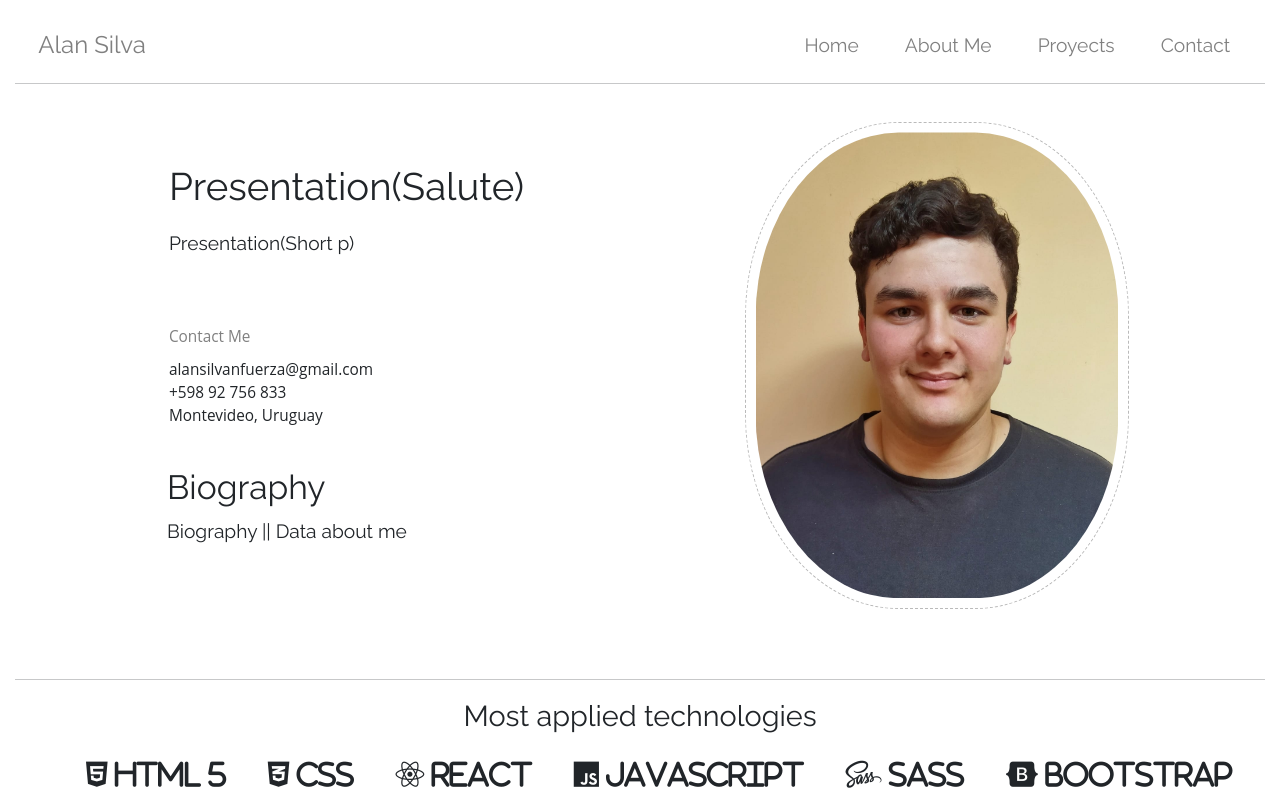
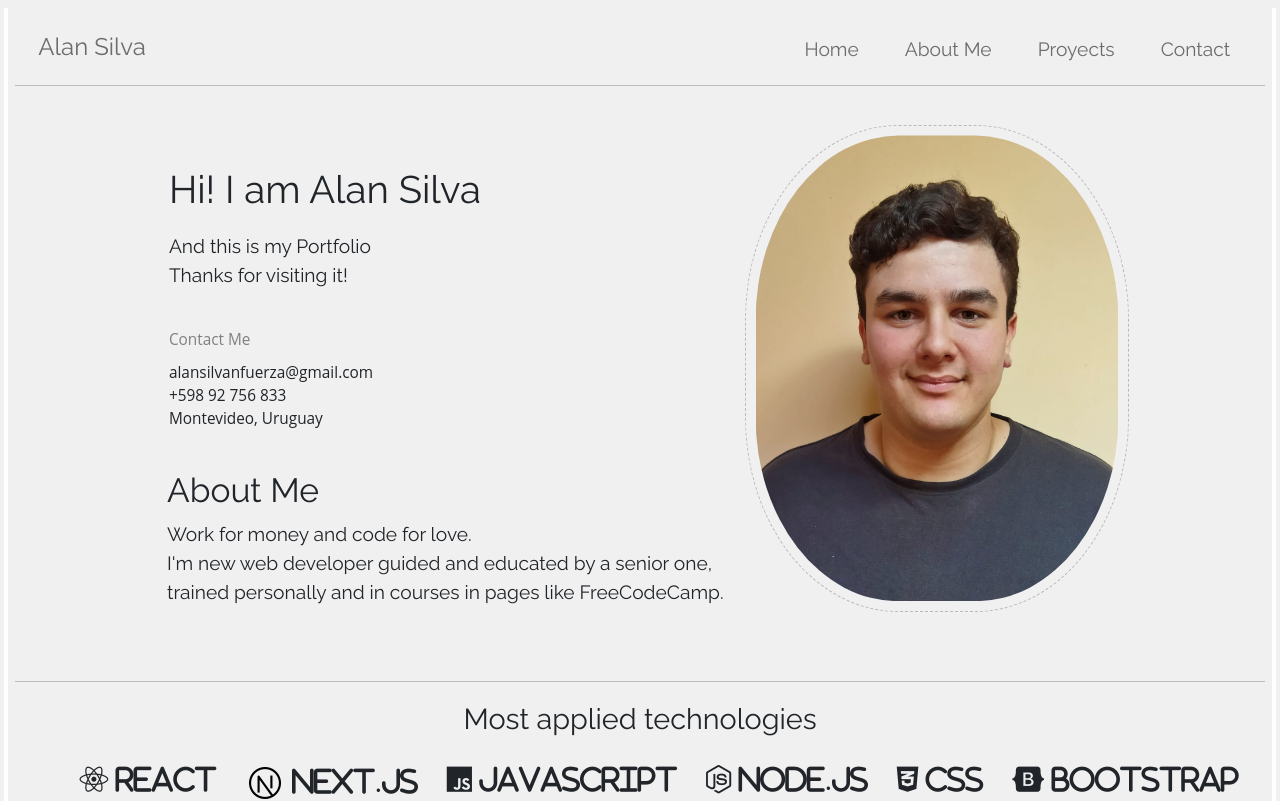
Before and after one commit to alanSilva04/alanSilva-portfolio-phase2, a React (Create React App) app: page / in a window 1280 px wide. Shown: the top 801 px of the page. Built offline with nearby package versions, Linux system fonts and the light colour scheme; the HTML template or start-up script is replaced by a standard one.

Commit message:
Added some content about me

```diff
--- a/src/App.css
+++ b/src/App.css
@@ -1,5 +1,5 @@
 * {
-    background-color: transparent;
+    background-color: rgb(240, 240, 240);
     scroll-behavior: smooth;
     margin: 0;
     font-family: "Raleway",sans-serif;
--- a/src/components/biography/Biography.css
+++ b/src/components/biography/Biography.css
@@ -22,6 +22,13 @@
     list-style: none;
 }
 
-.tec-items i {
+.tec-items i,li {
     font-size: 1.5rem;
 }
+
+.tec-items img{
+    height: 32px;
+    width: 32px;
+    font-family: "Font Awesome 6 Brands";
+    font-weight: 400;
+}
--- a/src/components/biography/Biography.js
+++ b/src/components/biography/Biography.js
@@ -6,32 +6,22 @@ function Biography() {
   return (
     <div id='About'>
       <div className='bio'>
-        <h3>Biography</h3>
-        <p>Biography || Data about me</p>
+        <h3>About Me</h3>
+        <p>Work for money and code for love. <br/> I'm new web developer guided and educated by a senior one, trained personally and in courses in pages like FreeCodeCamp.</p>
       </div>
       <hr />
       <div className='tecnologies'>
         <h4 className='tec-title'>Most applied technologies</h4>
         <div className='tec-items'>
           <ul>
-            <li>
-              <i className="fa-brands fa-html5"> HTML 5</i>
-            </li>
-            <li>
-              <i className="fa-brands fa-css3-alt"> CSS</i>
-            </li>
-            <li>
-              <i className="fa-brands fa-react"> React</i>
-            </li>
-            <li>
-              <i className="fa-brands fa-js"> JavaScript</i>
-            </li>
-            <li>
-              <i className="fa-brands fa-sass"> Sass</i>
-            </li>
-            <li>
-              <i className="fa-brands fa-bootstrap"> Bootstrap</i>
-            </li>
+            {/* <li><i className="fa-brands fa-html5"> HTML 5</i></li> */}
+            <li><i className="fa-brands fa-react"> React</i></li>
+            <li><i className="fa-brands"><img src='./imgs/nextjs.png' alt='next.js-icon'/> Next.js</i></li>
+            <li><i className="fa-brands fa-js"> JavaScript</i></li>
+            <li><i className="fa-brands fa-node-js"> Node.js</i></li>
+            {/* <li><i className="fa-brands fa-sass"> Sass</i></li> */}
+            <li><i className="fa-brands fa-css3-alt"> CSS</i></li>
+            <li><i className="fa-brands fa-bootstrap"> Bootstrap</i></li>
           </ul>
         </div>
       </div>
--- a/src/components/home/Home.css
+++ b/src/components/home/Home.css
@@ -17,6 +17,7 @@
 .presentation-section {
     height: 11rem;
     margin-left: 7.8rem;
+    width: 30rem;
 }
 
 .presentation-section h2 {
--- a/src/components/home/Home.js
+++ b/src/components/home/Home.js
@@ -8,8 +8,8 @@ function Home() {
     <div className='home-container' id='Home'>
       <img id="photo" src={Photo} alt="Alan Silva" />
       <div className="presentation-section">
-        <h2>Presentation(Salute)</h2>
-        <p>Presentation(Short p)</p>
+        <h2>Hi! I am Alan Silva</h2>
+        <p>And this is my Portfolio <br/> Thanks for visiting it!</p>
       </div>
       <div className="contact-section">
         <p className='contact-title'>Contact Me</p>
--- a/src/components/navbar/Navbar.css
+++ b/src/components/navbar/Navbar.css
@@ -10,7 +10,7 @@
 }
 
 .navbar a {
-    color: grey;
+    color: rgb(108, 108, 108);
     margin-left: 1rem;
     margin-right: 1rem;
     text-decoration: none;
--- a/src/components/proyects/Proyectcard.js
+++ b/src/components/proyects/Proyectcard.js
@@ -19,7 +19,7 @@ function Proyectcard(props) {
         })
     }, [])
 
-    const techlist = proyectData.techs.map((tech) => <li className='tech-item'>{tech}</li> );
+    const techlist = proyectData.techs.map((tech) => <li className='tech-item' key={tech}>{tech}</li> );
 
   return (
     <div className='card-container'>
--- a/src/components/proyects/Proyects.css
+++ b/src/components/proyects/Proyects.css
@@ -10,6 +10,7 @@
 
 .card-container {
     border: 1px solid black;
+    border-radius: 10px;
     width: 13rem;
     height: 15rem;
     background-color: white;
@@ -20,6 +21,7 @@
     justify-content: center;
     align-items: center;
     height: 8rem;
+    background-color: white;
 }
 
 .card-image {
@@ -33,22 +35,27 @@
 
 .card-text-container {
     margin-top: -0.2rem;
+    background-color: white;
+
 }
 
 .card-title {
     font-size: 0.9rem;
     font-weight: bold;
+    background-color: white;
 }
 
 .card-info {
     font-size: 0.8rem;
     margin-top: -0.6rem;
     color: rgb(65, 65, 65);
+    background-color: white;
 }
 
 .tech-list {
     display: flex;
     justify-content: space-around;
+    background-color: white;
 }
 
 .tech-item {
```
Also changed, not shown: public/imgs/nextjs.png (added), public/imgs/nextjs_icon_213852.png (added).
